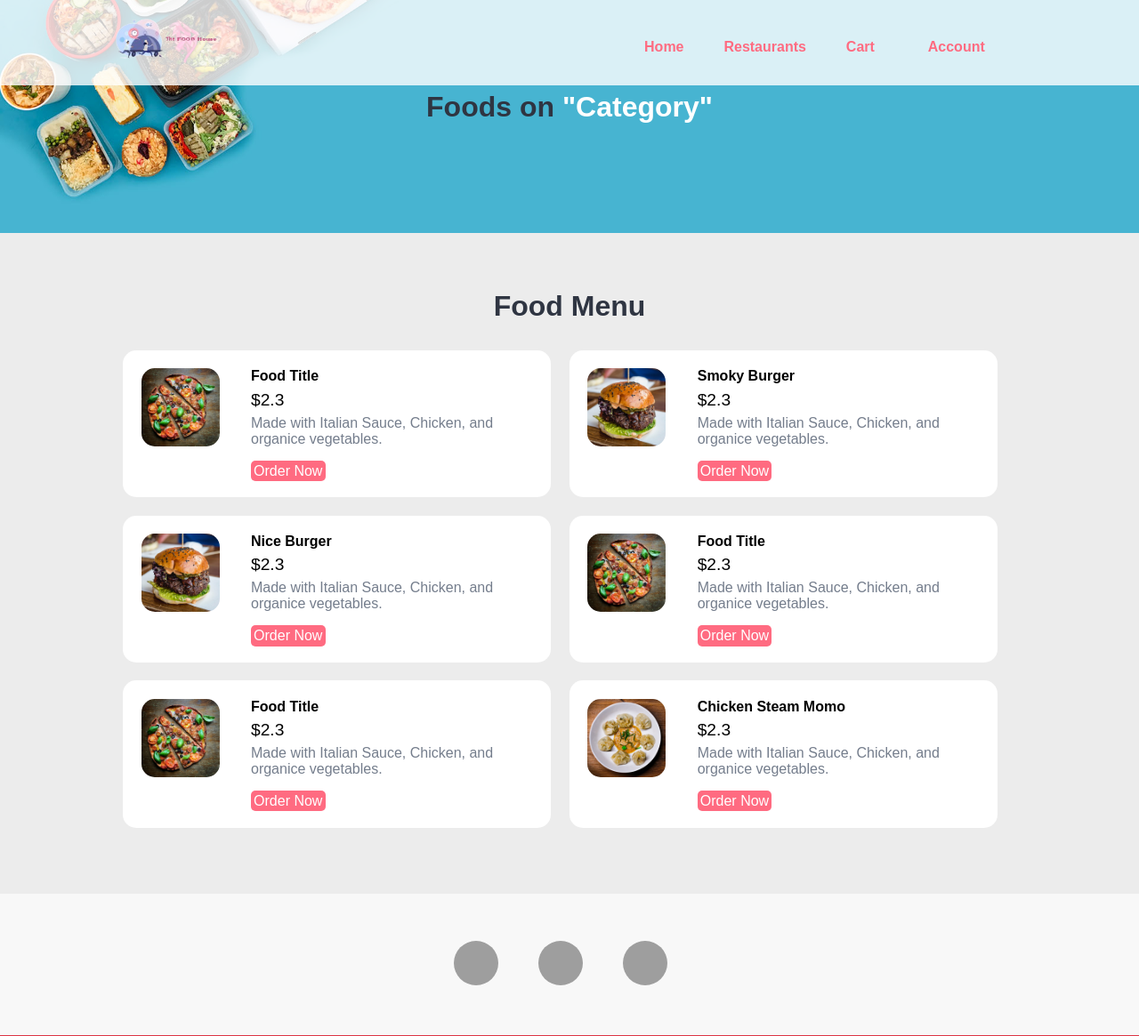
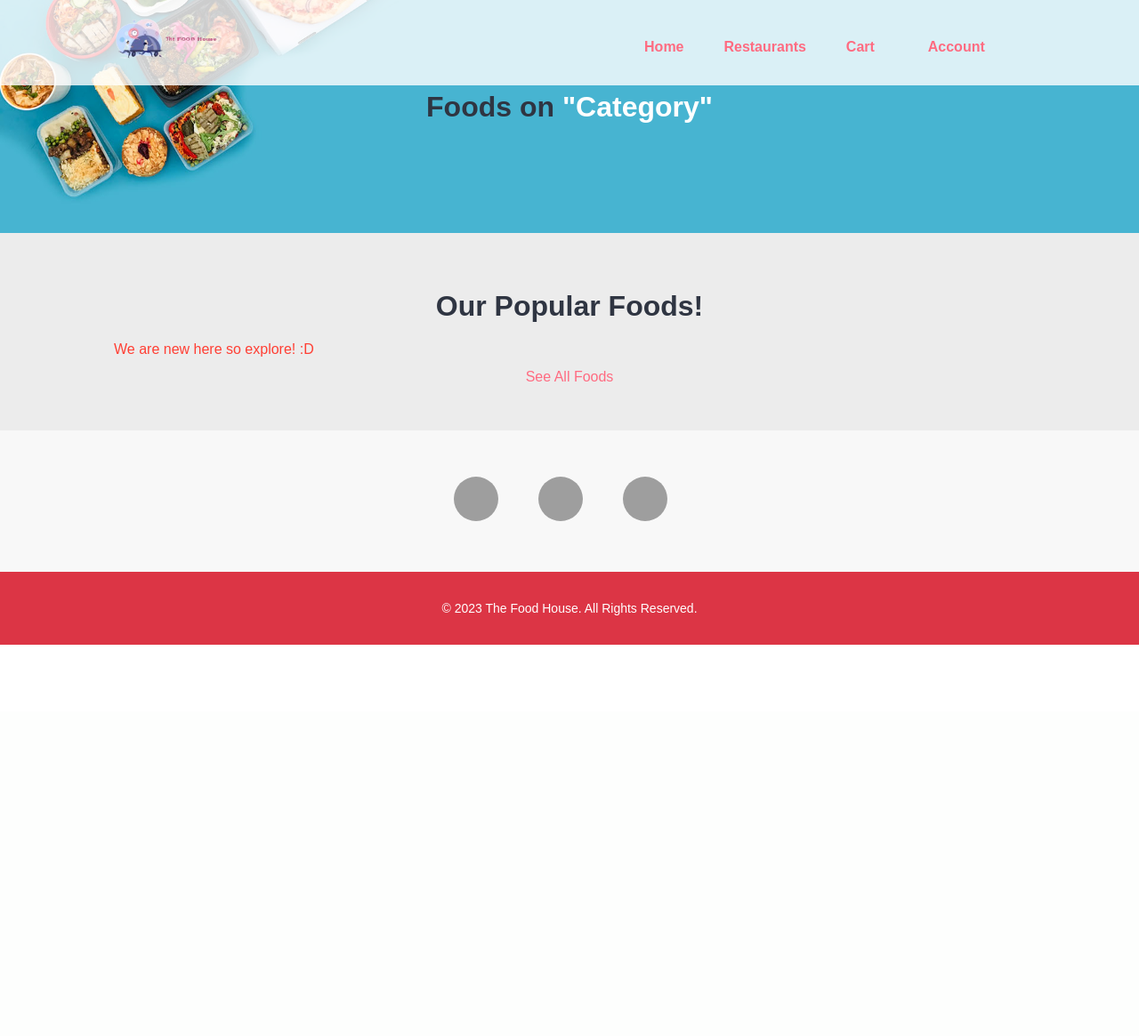
Before and after one commit to DeRohan/Food-Order-Project, a PHP site: page /food-order-project/category-foods.php?id=7 in a window 1280 px wide. Shown: the top 1165 px of the page at 89% size. After the commit the page ends 725 px from the top, so only its background shows below. Run offline with PHP 8.4, Linux system fonts and the light colour scheme; data comes from the database, SQL or seed files in the repository; grey boxes are pictures that could not be loaded.

Commit message:
Categories Updated

```diff
--- a/category-foods.php
+++ b/category-foods.php
@@ -11,122 +11,54 @@
     <!-- fOOD sEARCH Section Ends Here -->
 
 
-
-    <!-- fOOD MEnu Section Starts Here -->
     <section class="food-menu">
     <div class="container">
-            <h2 class="text-center">Food Menu</h2>
-
+        <h2 class="text-center">Our Popular Foods!</h2>
+        <?php
+        $cat_id = $_GET['id'];
+        $p_foods = "SELECT * FROM tbl_food WHERE cat_id = $cat_id";
+        $result2 = mysqli_query($conn, $p_foods);
+        $count = mysqli_num_rows($result2);
+        if($count > 0) {
+            while($row = mysqli_fetch_assoc($result2)) {
+                $f_id = $row['id'];
+                $f_title = $row['title'];
+                $f_price = $row['price'];
+                $f_desc = $row['description'];
+                $image_name = $row['image_name'];
+                $res_id = $row['res_id'];
+                $res_query = "SELECT * FROM tbl_restaurants WHERE ID = $res_id";
+                $res_result = mysqli_query($conn, $res_query);
+                $res_row = mysqli_fetch_assoc($res_result);
+                $res_name = $res_row['Name'];
+                ?>
                 <div class="food-menu-box">
                     <div class="food-menu-img">
-                    <img src="images/menu-pizza.jpg" alt="Chicke Hawain Pizza" class="img-responsive img-curve">
+                        <img src="<?php echo $home_url; ?>images/restaurant/<?php echo $image_name;?>" alt="<?php echo $f_title;?>" class="img-responsive img-curve">
                     </div>
 
                     <div class="food-menu-desc">
-                    <h4>Food Title</h4>
-                    <p class="food-price">$2.3</p>
+                        <h4><?php echo $f_title, " - ", $res_name?></h4>
+                        <p class="food-price"><?php echo $f_price;?></p>
                         <p class="food-detail">
-                        Made with Italian Sauce, Chicken, and organice vegetables.
+                            <?php echo $f_desc; ?>
                         </p>
                         <br>
 
-                    <a href="#" class="btn btn-primary">Order Now</a>
+                        <a href="order.php?id=<?php echo $f_id;?>" class="btn btn-primary">Order Now</a>
                     </div>
                 </div>
-
-            <div class="food-menu-box">
-                <div class="food-menu-img">
-                    <img src="images/menu-burger.jpg" alt="Chicke Hawain Pizza" class="img-responsive img-curve">
+                <?php
+            }
+        } else {
+            echo "<div class='error'>We are new here so explore! :D</div>";
+        }
+        ?>
+        <div class="clearfix"></div>
     </div>
-
-                <div class="food-menu-desc">
-                    <h4>Smoky Burger</h4>
-                    <p class="food-price">$2.3</p>
-                    <p class="food-detail">
-                        Made with Italian Sauce, Chicken, and organice vegetables.
+    <p class="text-center">
+        <a href="restaurants.php">See All Foods</a>
     </p>
-                    <br>
-
-                    <a href="#" class="btn btn-primary">Order Now</a>
-                </div>
-            </div>
-
-            <div class="food-menu-box">
-                <div class="food-menu-img">
-                    <img src="images/menu-burger.jpg" alt="Chicke Hawain Burger" class="img-responsive img-curve">
-                </div>
-
-                <div class="food-menu-desc">
-                    <h4>Nice Burger</h4>
-                    <p class="food-price">$2.3</p>
-                    <p class="food-detail">
-                        Made with Italian Sauce, Chicken, and organice vegetables.
-                    </p>
-                    <br>
-
-                    <a href="#" class="btn btn-primary">Order Now</a>
-                </div>
-            </div>
-
-            <div class="food-menu-box">
-                <div class="food-menu-img">
-                    <img src="images/menu-pizza.jpg" alt="Chicke Hawain Pizza" class="img-responsive img-curve">
-                </div>
-
-                <div class="food-menu-desc">
-                    <h4>Food Title</h4>
-                    <p class="food-price">$2.3</p>
-                    <p class="food-detail">
-                        Made with Italian Sauce, Chicken, and organice vegetables.
-                    </p>
-                    <br>
-
-                    <a href="#" class="btn btn-primary">Order Now</a>
-                </div>
-            </div>
-
-            <div class="food-menu-box">
-                <div class="food-menu-img">
-                    <img src="images/menu-pizza.jpg" alt="Chicke Hawain Pizza" class="img-responsive img-curve">
-                </div>
-
-                <div class="food-menu-desc">
-                    <h4>Food Title</h4>
-                    <p class="food-price">$2.3</p>
-                    <p class="food-detail">
-                        Made with Italian Sauce, Chicken, and organice vegetables.
-                    </p>
-                    <br>
-
-                    <a href="#" class="btn btn-primary">Order Now</a>
-                </div>
-            </div>
-
-            <div class="food-menu-box">
-                <div class="food-menu-img">
-                    <img src="images/menu-momo.jpg" alt="Chicke Hawain Momo" class="img-responsive img-curve">
-                </div>
-
-                <div class="food-menu-desc">
-                    <h4>Chicken Steam Momo</h4>
-                    <p class="food-price">$2.3</p>
-                    <p class="food-detail">
-                        Made with Italian Sauce, Chicken, and organice vegetables.
-                    </p>
-                    <br>
-
-                    <a href="#" class="btn btn-primary">Order Now</a>
-                </div>
-            </div>
-
-
-            <div class="clearfix"></div>
-
-
-
-        </div>
-
 </section>
-    <!-- fOOD Menu Section Ends Here -->
 
 <?php include ('partials-usr/footer.php');?>
--- a/index.php
+++ b/index.php
@@ -37,7 +37,7 @@
                 $title = $row['title'];
                 $image_name = $row['image_name'];
                 ?>
-                <a href="category-foods.php">
+                <a href="category-foods.php?id=<?php echo $id;?>">
                     <div class="box-3 float-container">
                         <?php
                         if($image_name == "") {
--- a/partials-usr/menu.php
+++ b/partials-usr/menu.php
@@ -56,8 +56,6 @@
                                 <?php
                                     if(isset($_SESSION['customer'])) {
                                         echo '<a href="'.$home_url.'usr-sout.php">Sign Out</a>';
-                                    } else {
-                                        echo '<a href="'.$home_url.'select-option.php">Login/Sign Up</a>';
                                     }
                                 ?>
                             </li>
```
Lines whose indentation alone changed are shown as unchanged.
